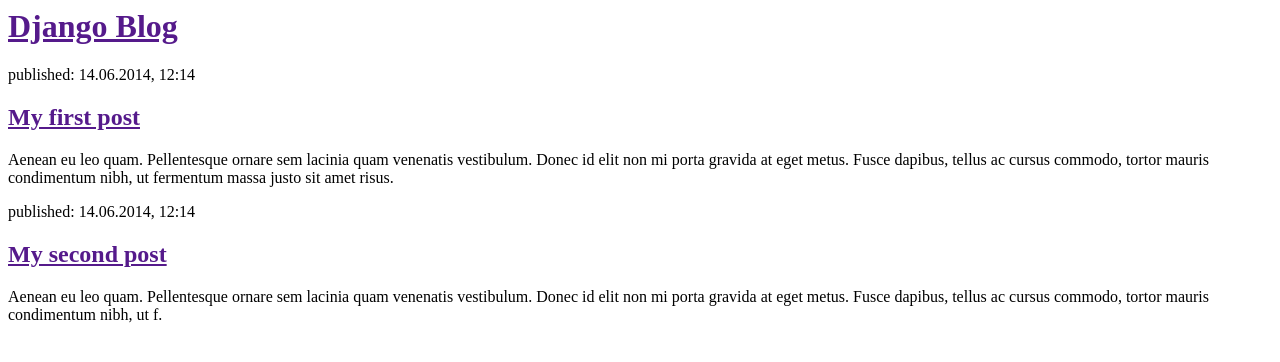
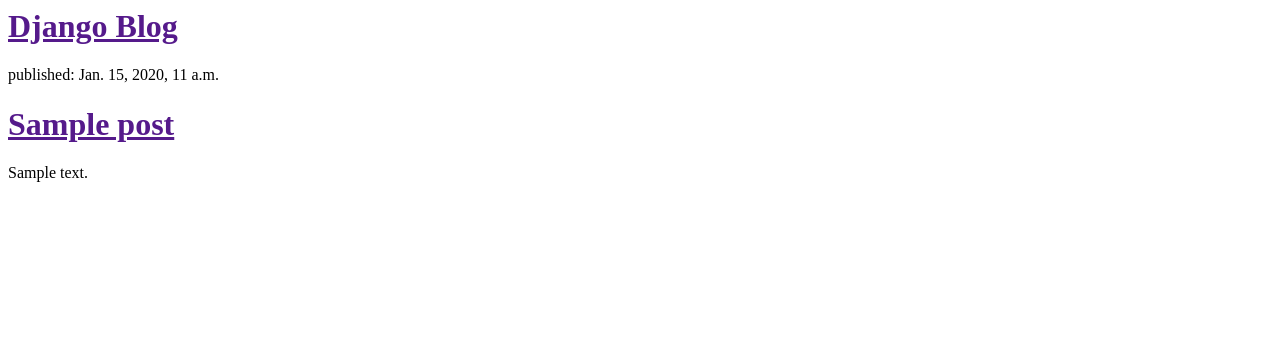
Before and after one commit to gianlux01/my-blog-django, a Django app: template blog/templates/blog/post_list.html in a window 1280 px wide. Shown: the top 362 px of the page. Run offline with Django 3.2, Linux system fonts and the light colour scheme; the template is opened without the code that fills it: values that come from a table or form of the project are taken from there, others are empty; tables that the repository leaves empty hold one stand-in row (values such as "Sample post").

Commit message:
Modificato Template per visualizzare i posts dal database

```diff
--- a/blog/templates/blog/post_list.html
+++ b/blog/templates/blog/post_list.html
@@ -7,6 +7,7 @@
             <h1><a href="">Django Blog</a></h1>
         </div>
 
+<!--
         <div>
             <p>published: 14.06.2014, 12:14</p>
             <h2><a href="">My first post</a></h2>
@@ -18,5 +19,18 @@
             <h2><a href="">My second post</a></h2>
             <p>Aenean eu leo quam. Pellentesque ornare sem lacinia quam venenatis vestibulum. Donec id elit non mi porta gravida at eget metus. Fusce dapibus, tellus ac cursus commodo, tortor mauris condimentum nibh, ut f.</p>
         </div>
+
+    -->
+
+        <div>
+        {% for post in posts %}
+           <div>
+              <p>published: {{ post.published_date }}</p>
+              <h1><a href="">{{ post.title }}</a></h1>
+              <p>{{ post.text|linebreaksbr }}</p>
+           </div>
+        {% endfor %}
+        </div>
+
     </body>
 </html>
--- a/blog/views.py
+++ b/blog/views.py
@@ -1,4 +1,7 @@
 from django.shortcuts import render
+from django.utils import timezone
+from .models import Post
 
 def post_list(request):
-    return render(request, 'blog/post_list.html', {})
+    posts = Post.objects.filter(published_date__lte=timezone.now()).order_by('published_date')
+    return render(request, 'blog/post_list.html', {'posts': posts})
```
